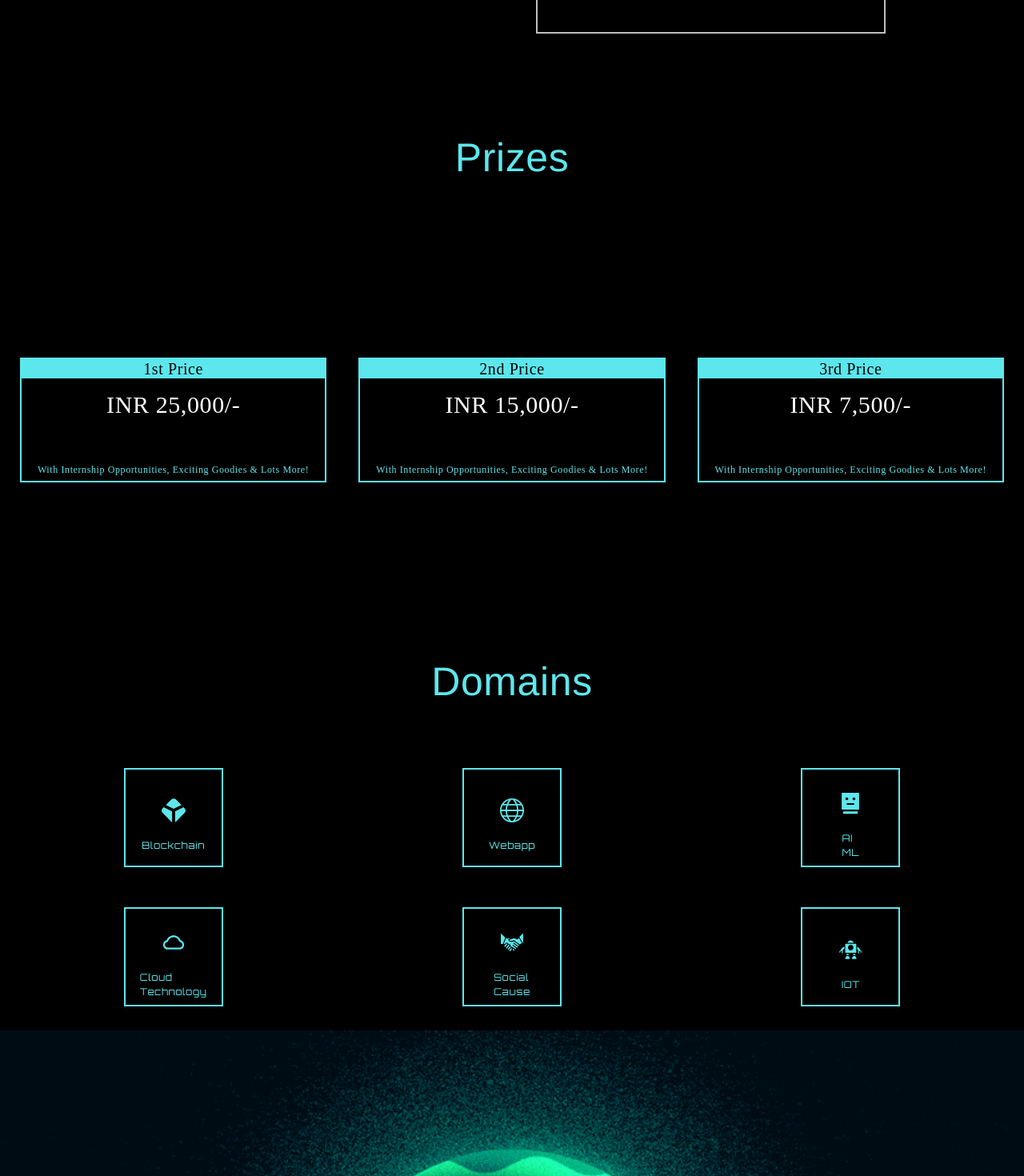
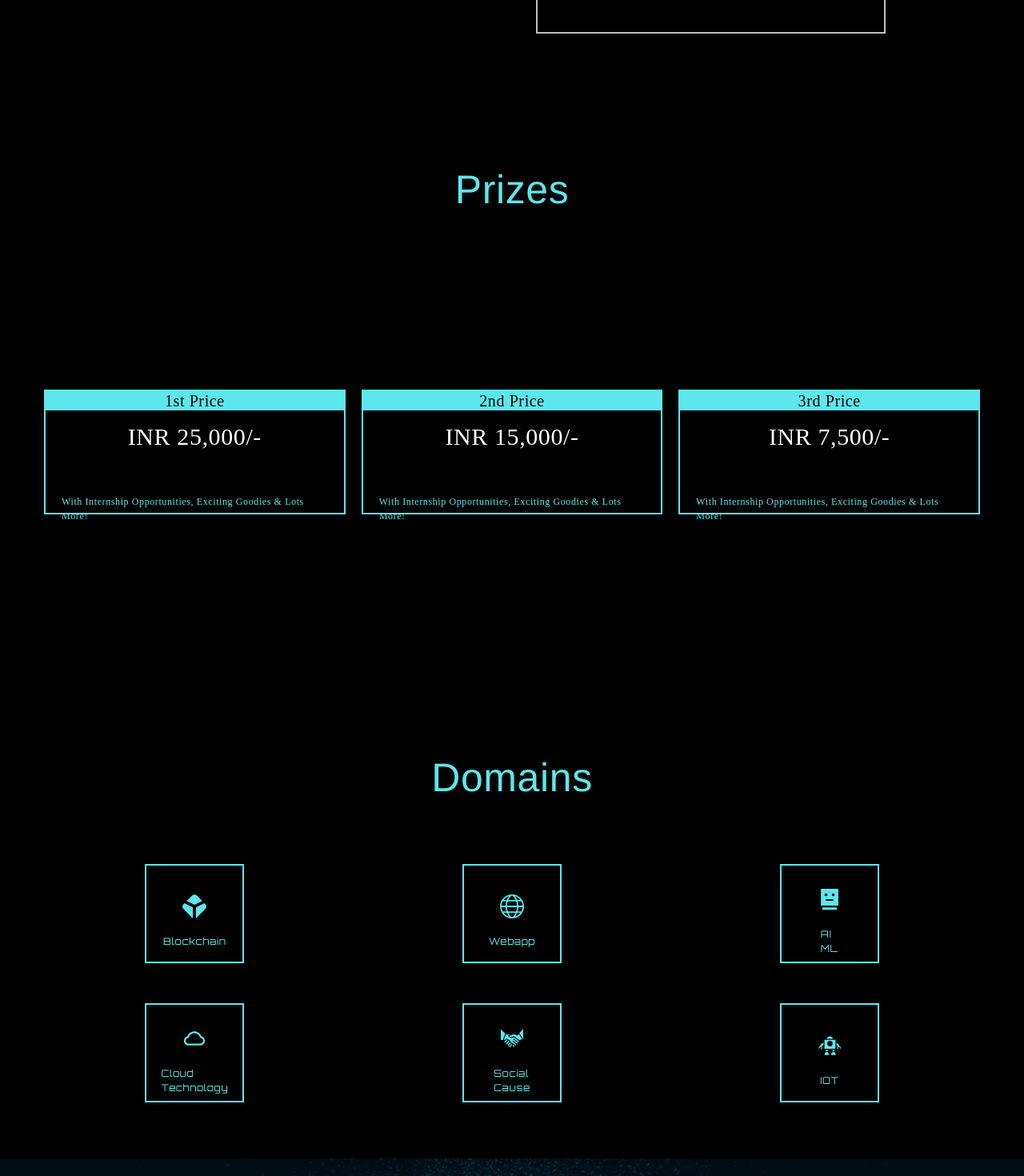
Before and after one commit to Manan17/HackNiche-Website, a React (Create React App) app: page / in a window 1280 px wide. Shown: the part 4320-5790 px from the top of the page at 80% size. Built offline with nearby package versions, Linux system fonts and the light colour scheme.

Commit message:
fixed overlapping navbar

```diff
--- a/src/components/Domains.css
+++ b/src/components/Domains.css
@@ -2,7 +2,6 @@
 
     background-color:black;
     color:white;
-    /* margin:20px; */
     display: grid;
     place-items: center;
     grid-template-columns: repeat(3,2fr);
@@ -10,7 +9,9 @@
     grid-gap: 50px;
     padding:30px;
 }
-
+.d-container{
+    padding:40px;
+}
 .domain{
     border:2px solid #5ce7ec;
     color:#5ce7ec;
--- a/src/components/Domains.js
+++ b/src/components/Domains.js
@@ -1,6 +1,5 @@
 import React from 'react'
 import "./Domains.css"
-import { ImMobile } from "react-icons/im"
 import { TfiWorld } from "react-icons/tfi"
 import { AiFillRobot } from "react-icons/ai"
 import {SiBlockchaindotcom} from 'react-icons/si'
@@ -9,7 +8,8 @@ import {GiShakingHands} from 'react-icons/gi'
 import {GiVintageRobot} from 'react-icons/gi'
 const Domains = () => {
     return (
-        <div>
+        <div >
+            <div className="d-container" id="domain_anchor">
             <h1 className="title">Domains</h1>
             <div className="domain-container">
                 <div className="domain">
@@ -54,6 +54,7 @@ const Domains = () => {
 
             </div>
         </div>
+        </div>
     )
 }
 
--- a/src/components/Prizes.css
+++ b/src/components/Prizes.css
@@ -6,6 +6,10 @@
     background-color: black;
     color:#5ce7ec;
     padding: 20px;
+}
+
+.p-container{
+    padding:40px;
 }
 
 .container{
--- a/src/components/Prizes.js
+++ b/src/components/Prizes.js
@@ -2,7 +2,8 @@ import React from 'react'
 import "./Prizes.css"
 const Prices = () => {
     return (
-        <div id="timeline_anchor">
+        <div >
+            <div className="p-container" id="prizes_anchor">
             <h1 className="title">Prizes</h1>
             <div className="container">
 
@@ -23,6 +24,7 @@ const Prices = () => {
                 </div>
             </div>
         </div>
+        </div>
     )
 }
 
```
